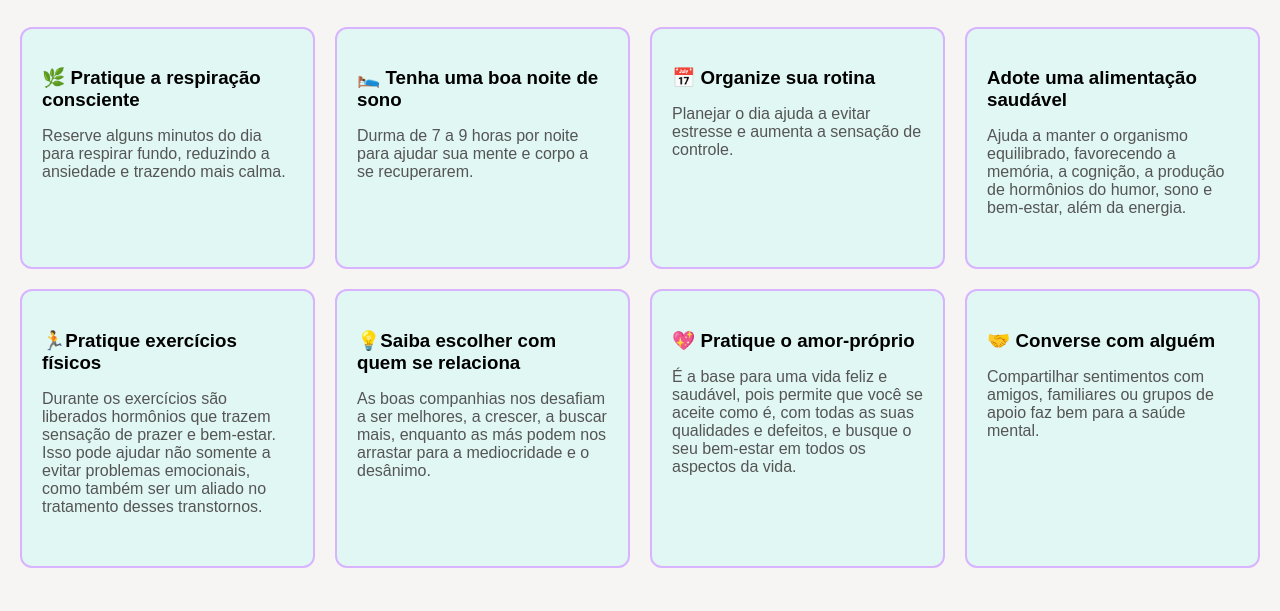
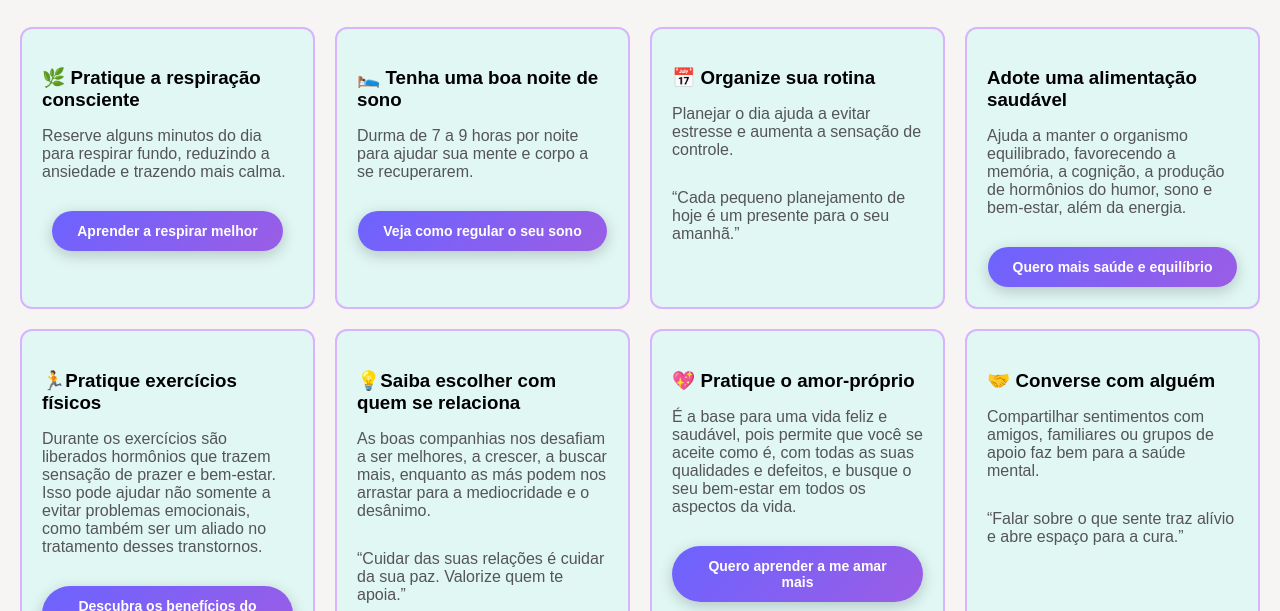
Before and after one commit to Michelijustin/SiteSaudeMental, a plain HTML site: page dicas/dicas.html in a window 1280 px wide. Shown: the part 189-800 px from the top of the page. Drawn offline with Linux system fonts and the light colour scheme.

Commit message:
estilizando dicas

```diff
--- a/dicas/dicas.css
+++ b/dicas/dicas.css
@@ -40,3 +40,33 @@
   color: black;
   margin-bottom: 10px;
 }
+
+.dica-card a{
+    display: block;
+    text-align: center;
+}
+
+.botao{
+    /*font-size: 14px;
+    padding: 10px;
+    border-radius: 5px;
+    background-color: #D8B4FE;
+    border: 0px;
+    cursor: pointer;*/
+    background: linear-gradient(135deg, #6C63FF, #9B5DE5);
+    color: white;
+    border: none;
+    padding: 12px 25px;
+    font-size: 14px;
+    font-weight: bold;
+    border-radius: 30px;
+    cursor: pointer;
+    transition: all 0.3s ease;
+    box-shadow: 0 4px 15px rgba(0,0,0,0.2);
+}
+
+.botao:hover {
+    transform: translateY(-3px);
+    box-shadow: 0 6px 20px rgba(0,0,0,0.3);
+    background: linear-gradient(135deg, #9B5DE5, #6C63FF);
+}
--- a/dicas/dicas.html
+++ b/dicas/dicas.html
@@ -27,41 +27,60 @@
                 <div class="dica-card">
                     <h3>🌿 Pratique a respiração consciente</h3>
                     <p>Reserve alguns minutos do dia para respirar fundo, reduzindo a ansiedade e trazendo mais calma.</p>
+                    <a href="https://youtu.be/mTJ56qy2Flg?si=62POZU2wf2jZa5DO" target="_blank">
+                        <button class="botao">Aprender a respirar melhor</button>
+                    </a>
                 </div>
 
                 <div class="dica-card">
                     <h3>🛌 Tenha uma boa noite de sono</h3>
                     <p>Durma de 7 a 9 horas por noite para ajudar sua mente e corpo a se recuperarem.</p>
+                    <a href="https://youtu.be/wsfmlleudqA?si=Lc357HIiI3redCfR" target="_blank">
+                        <button class="botao">Veja como regular o seu sono</button>
+                    </a>
                 </div>
 
                 <div class="dica-card">
                     <h3>📅 Organize sua rotina</h3>
                     <p>Planejar o dia ajuda a evitar estresse e aumenta a sensação de controle.</p>
+                    <p>“Cada pequeno planejamento de hoje é um presente para o seu amanhã.”</p>
                 </div>
 
                 <div class="dica-card">
                     <h3>Adote uma alimentação saudável</h3>
                     <p>Ajuda a manter o organismo equilibrado, favorecendo a memória, a cognição, a produção de hormônios do humor, sono e bem-estar, além da energia.</p>
+                    <a href="https://youtu.be/l-0Cza9ThsY?si=GTVJZRg9T6vqgyJZ" target="_blank">
+                        <button class="botao">Quero mais saúde e equilíbrio</button>
+                    </a>
                 </div>
 
                 <div class="dica-card">
                     <h3>🏃Pratique exercícios físicos</h3>
                     <p>Durante os exercícios são liberados hormônios que trazem sensação de prazer e bem-estar. Isso pode ajudar não somente a evitar problemas emocionais, como também ser um aliado no tratamento desses transtornos.</p>
+                    <a href="https://youtu.be/jLY3FZqfL0A?si=tJvyDAZHkOgY9bDL" target="_blank">
+                        <button class="botao">Descubra os benefícios do movimento</button>
+                    </a>
                 </div>
+
                 <div class="dica-card">
                     <h3>💡Saiba escolher com quem se relaciona</h3>
                     <p>As boas companhias nos desafiam a ser melhores, a crescer, a buscar mais, enquanto as más podem nos arrastar para a mediocridade e o desânimo.</p>
+                    <p>“Cuidar das suas relações é cuidar da sua paz. Valorize quem te apoia.”</p>
                 </div>
 
                 <div class="dica-card">
                     <h3> 💖 Pratique o amor-próprio</h3>
                     <p>É a base para uma vida feliz e saudável, pois permite que você se aceite como é, com todas as suas qualidades e defeitos, e busque o seu bem-estar em todos os aspectos da vida.</p>
+                    <a href="https://youtu.be/1X_jfHDRC2U?si=hu_wor52NBZAESfk" target="_blank">
+                        <button class="botao">Quero aprender a me amar mais</button>
+                    </a>
                     <p></p>
                 </div>
 
                 <div class="dica-card">
                 <h3>🤝 Converse com alguém</h3>
                 <p>Compartilhar sentimentos com amigos, familiares ou grupos de apoio faz bem para a saúde mental.</p>
+                <p>“Falar sobre o que sente traz alívio e abre espaço para a cura.”</p>
                 </div>
             </div>
         </section>
```
Lines whose indentation alone changed are shown as unchanged.
